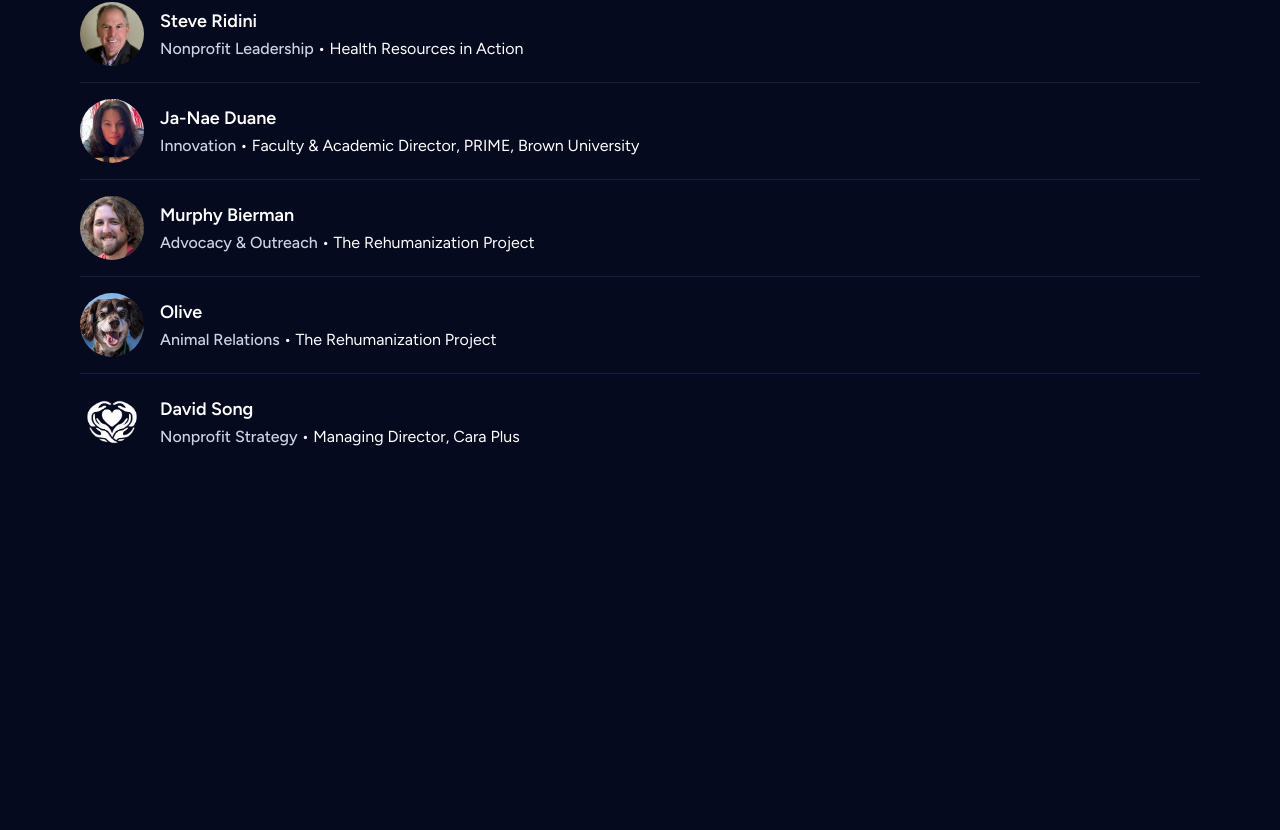
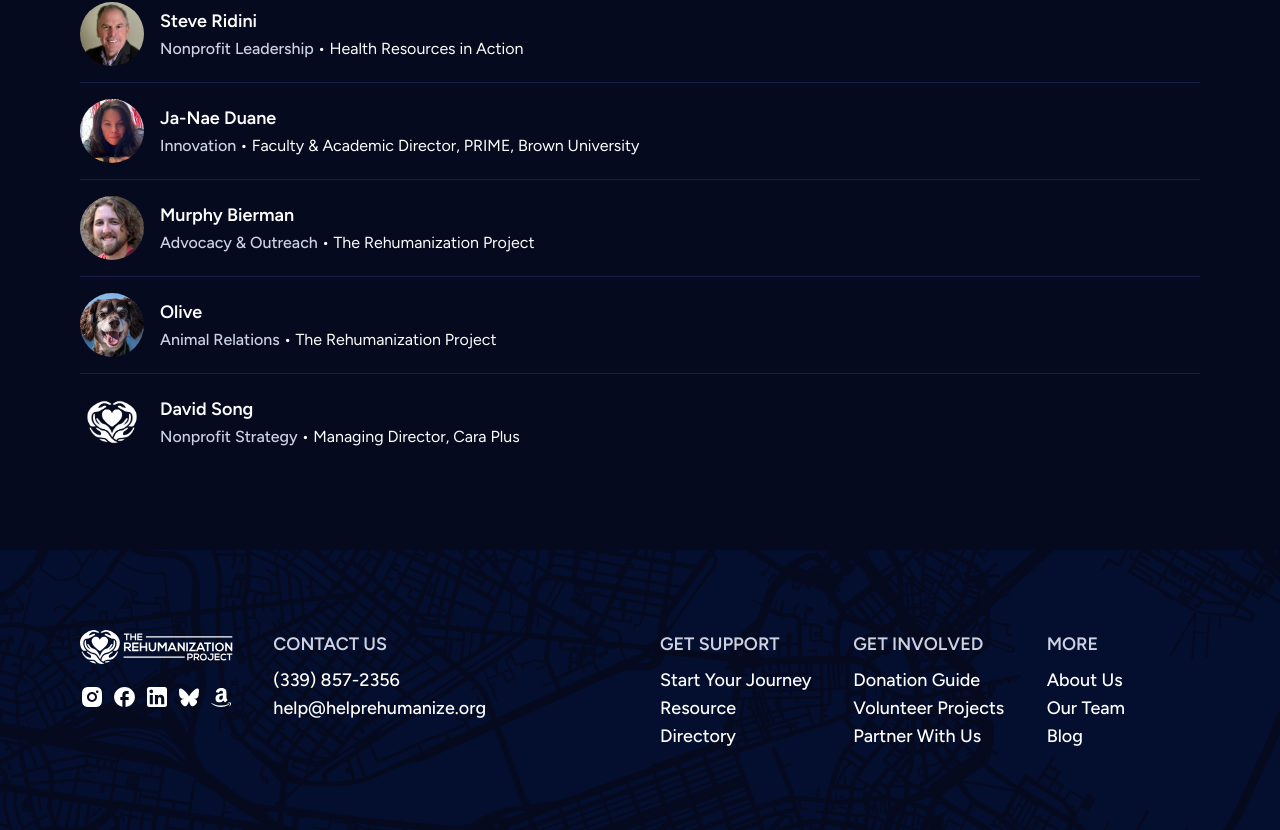
Before and after one commit to Scout-NU/Rehumanization-Project, a React (Vite) app: page /team in a window 1280 px wide. Shown: the part 4307-5137 px from the top of the page. Before the commit the page ends 4857 px from the top, so only its background shows below. Built offline with nearby package versions, Linux system fonts and the light colour scheme.

Commit message:
more fixes to the team page

```diff
--- a/src/components/NavBar.tsx
+++ b/src/components/NavBar.tsx
@@ -49,8 +49,11 @@ export default function NavBar() {
   const dropdownData = {
     "Get Support": [
       { label: "Start Your Journey", href: "/start-journey" },
-      { label: "Resource Directory", href: "/resources" },
-      { label: "Log in to Client Portal", href: "/client-portal" },
+      { label: "Resource Directory", href: "/resource-directory" },
+      {
+        label: "Log in to Client Portal",
+        href: "https://helprehumanize.clientsecure.me/",
+      },
     ],
     "Get Involved": [
       { label: "Donation Guide", href: "/donation-guide" },
--- a/src/pages/Home/ContactSection.tsx
+++ b/src/pages/Home/ContactSection.tsx
@@ -9,7 +9,7 @@ export default function ContactSection() {
       </div>
 
       <div className="py-10 md:py-20 lg:py-40 max-w-8xl mx-auto px-4 md:px-20 lg:px-30 relative z-20">
-        <div className="flex flex-col lg:flex-row gap-20 w-full items-start">
+        <div className="flex flex-col lg:flex-row gap-4 lg:gap-20 w-full items-start">
           {/* Left side content */}
           <div className="space-y-6 py-6 w-full">
             <h2 className="text-white text-subtitle font-semibold">
--- a/src/pages/OurTeam/page.tsx
+++ b/src/pages/OurTeam/page.tsx
@@ -4,6 +4,7 @@ import InternsSection from "./InternsSection";
 import PartnershipsSection from "./PartnershipsSection";
 import AdvisorsSection from "./AdvisorsSection";
 import HeroSection from "../../components/HeroSection";
+import Footer from "../../components/Footer";
 
 const OurTeam = () => {
   return (
@@ -18,6 +19,7 @@ const OurTeam = () => {
       <InternsSection />
       <PartnershipsSection />
       <AdvisorsSection />
+      <Footer />
     </div>
   );
 };
```
